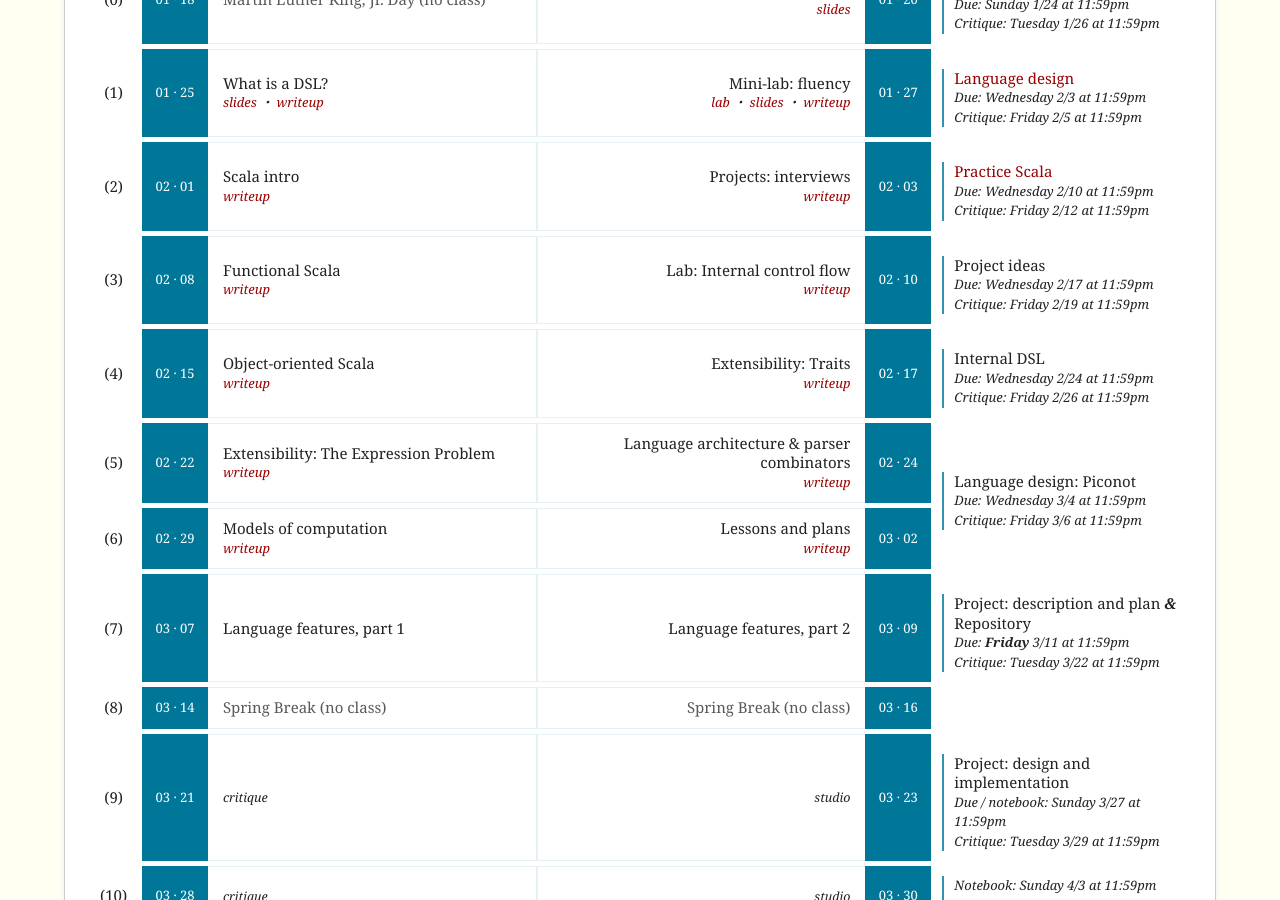
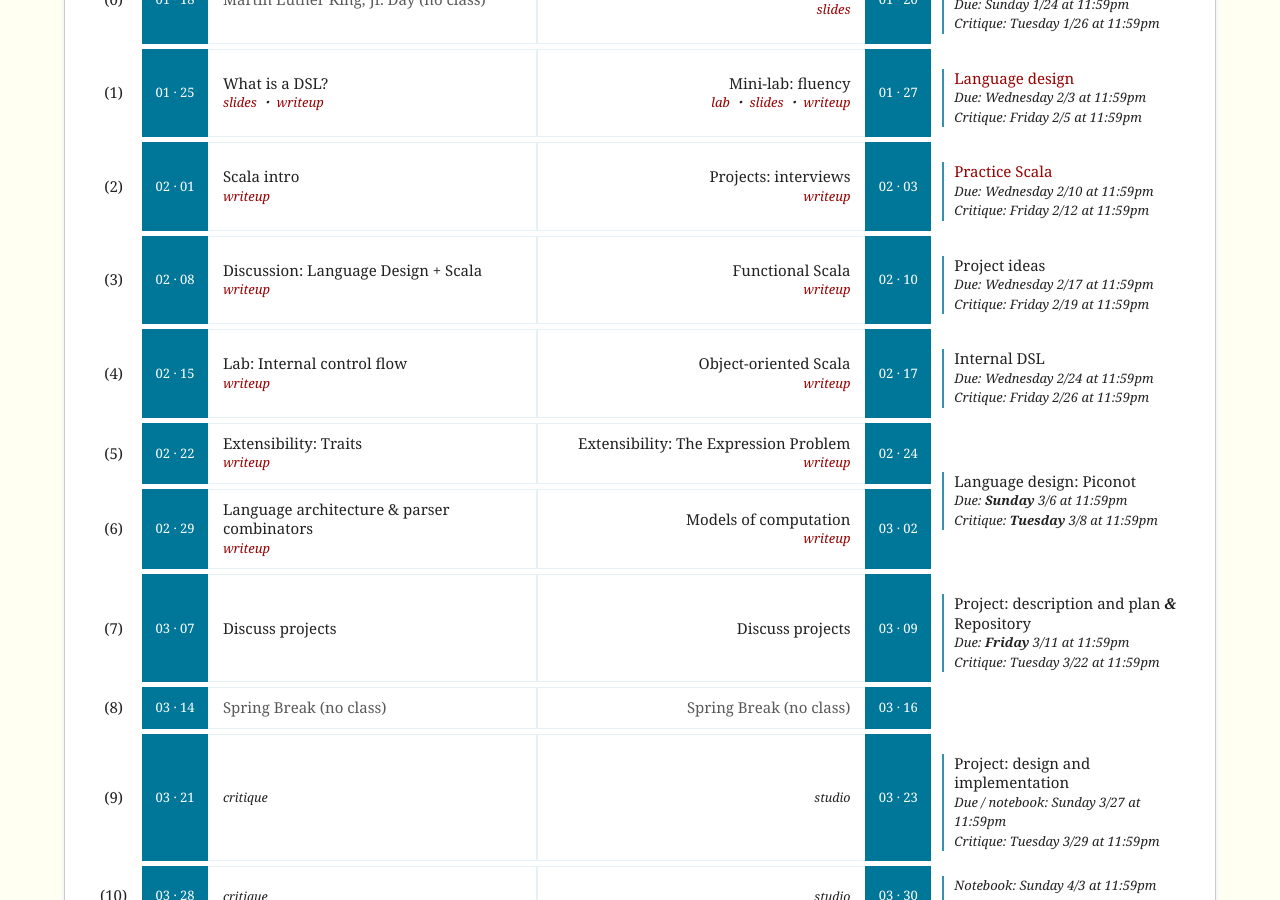
Before and after one commit to hmc-cs111-spring2016/hmc-cs111-spring2016.github.io, a Jekyll site: the page built from index.html, in a window 1280 px wide and 900 px high, scrolled down 306 px. Built offline with Jekyll 4.4.1, drawn with Linux system fonts in a browser that asks for light colours.

Commit message:
Changing schedule

```diff
--- a/_includes/schedule.html
+++ b/_includes/schedule.html
@@ -108,19 +108,19 @@
             <!-- Mon 02/08 -->
             <td class="date">02 &middot; 08</td>
             <td class="details day1">
-                <span class="">Functional Scala</span>
+                <span class="">Discussion: Language Design + Scala</span>
                 <ul class="">
                     <li>
-                        <a href="https://github.com/hmc-cs111-spring2016/hmc-cs111-spring2016.github.io/wiki/Functional-Scala">writeup</a>
+                        <a href="https://github.com/hmc-cs111-spring2016/hmc-cs111-spring2016.github.io/wiki/Language-Design-&-Scala">writeup</a>
                     </li>
                 </ul>
             </td>
             <!-- Wed 02/10 -->
             <td class="details day2">
-                <span class="">Lab: Internal control flow</span>
+                <span class="">Functional Scala</span>
                 <ul class="">
                     <li>
-                        <a href="https://github.com/hmc-cs111-spring2016/hmc-cs111-spring2016.github.io/wiki/Internal-Control-Flow">writeup</a>
+                        <a href="https://github.com/hmc-cs111-spring2016/hmc-cs111-spring2016.github.io/wiki/Functional-Scala">writeup</a>
                     </li>
                 </ul>
             </td>
@@ -138,19 +138,19 @@
             <!-- Mon 02/15 -->
             <td class="date">02 &middot; 15</td>
             <td class="details day1">
-                <span class="">Object-oriented Scala</span>
+                <span class="">Lab: Internal control flow</span>
                 <ul class="">
                     <li>
-                        <a href="https://github.com/hmc-cs111-spring2016/hmc-cs111-spring2016.github.io/wiki/Object-Oriented-Scala">writeup</a>
+                        <a href="https://github.com/hmc-cs111-spring2016/hmc-cs111-spring2016.github.io/wiki/Internal-Control-Flow">writeup</a>
                     </li>
                 </ul>
             </td>
             <!-- Wed 02/17 -->
             <td class="details day2">
-                <span class="">Extensibility: Traits</span>
+                <span class="">Object-oriented Scala</span>
                 <ul class="">
                     <li>
-                        <a href="https://github.com/hmc-cs111-spring2016/hmc-cs111-spring2016.github.io/wiki/Traits">writeup</a>
+                        <a href="https://github.com/hmc-cs111-spring2016/hmc-cs111-spring2016.github.io/wiki/Object-Oriented-Scala">writeup</a>
                     </li>
                 </ul>
             </td>
@@ -168,6 +168,15 @@
             <!-- Mon 02/22 -->
             <td class="date">02 &middot; 22</td>
             <td class="details day1">
+                <span class="">Extensibility: Traits</span>
+                <ul class="">
+                    <li>
+                        <a href="https://github.com/hmc-cs111-spring2016/hmc-cs111-spring2016.github.io/wiki/Traits">writeup</a>
+                    </li>
+                </ul>
+            </td>
+            <!-- Wed 02/24 -->
+            <td class="details day2">
                 <span class="">Extensibility: The Expression Problem</span>
                 <ul class="">
                     <li>
@@ -175,20 +184,11 @@
                     </li>
                 </ul>
             </td>
-            <!-- Wed 02/24 -->
-            <td class="details day2">
-                <span class="">Language architecture &amp; parser combinators</span>
-                <ul class="">
-                    <li>
-                        <a href="https://github.com/hmc-cs111-spring2016/hmc-cs111-spring2016.github.io/wiki/Architecture-and-Parsing">writeup</a>
-                    </li>
-                </ul>
-            </td>
             <td class="date">02 &middot; 24</td>
             <td class="assignment" rowspan="2">
                 <dl>
                     <dt>Language design: Piconot</dt>
-                    <dd>Due: Wednesday 3/4 at 11:59pm<br/> Critique: Friday 3/6 at 11:59pm</dd>
+                    <dd>Due: <b>Sunday</b> 3/6 at 11:59pm<br/> Critique: <b>Tuesday</b> 3/8 at 11:59pm</dd>
                 </dl>
             </td>
         </tr>
@@ -198,19 +198,19 @@
             <!-- Mon 02/29 -->
             <td class="date">02 &middot; 29</td>
             <td class="details day1">
-                <span class="">Models of computation</span>
+                <span class="">Language architecture &amp; parser combinators</span>
                 <ul class="">
                     <li>
-                        <a href="https://github.com/hmc-cs111-spring2016/hmc-cs111-spring2016.github.io/wiki/Models-of-computation">writeup</a>
+                        <a href="https://github.com/hmc-cs111-spring2016/hmc-cs111-spring2016.github.io/wiki/Architecture-and-Parsing">writeup</a>
                     </li>
                 </ul>
             </td>
             <!-- Wed 03/02 -->
             <td class="details day2">
-                <span class="">Lessons and plans</span>
+                <span class="">Models of computation</span>
                 <ul class="">
                     <li>
-                        <a href="https://github.com/hmc-cs111-spring2016/hmc-cs111-spring2016.github.io/wiki/Lessons-and-plans">writeup</a>
+                        <a href="https://github.com/hmc-cs111-spring2016/hmc-cs111-spring2016.github.io/wiki/Models-of-computation">writeup</a>
                     </li>
                 </ul>
             </td>
@@ -222,7 +222,7 @@
             <!-- Mon 03/07 -->
             <td class="date">03 &middot; 07</td>
             <td class="details day1">
-                <span class="">Language features, part 1</span>
+                <span class="">Discuss projects</span>
                 <ul class="todo">
                     <li>
                         <a href="slides/">slides</a>
@@ -234,7 +234,7 @@
             </td>
             <!-- Wed 03/09 -->
             <td class="details day2">
-                <span class="">Language features, part 2</span>
+                <span class="">Discuss projects</span>
                 <ul class="todo">
                     <li>
                         <a href="slides/">slides</a>
```
